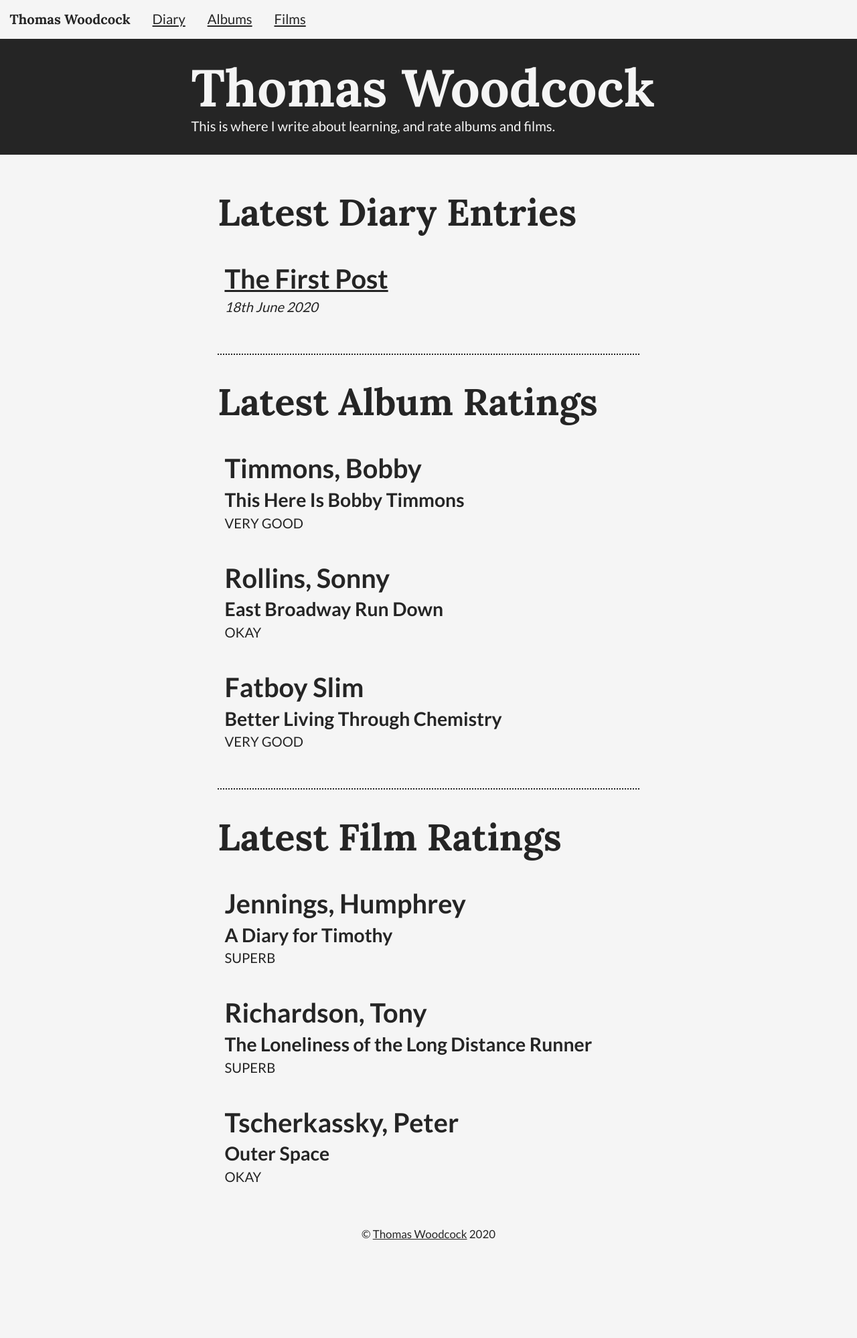
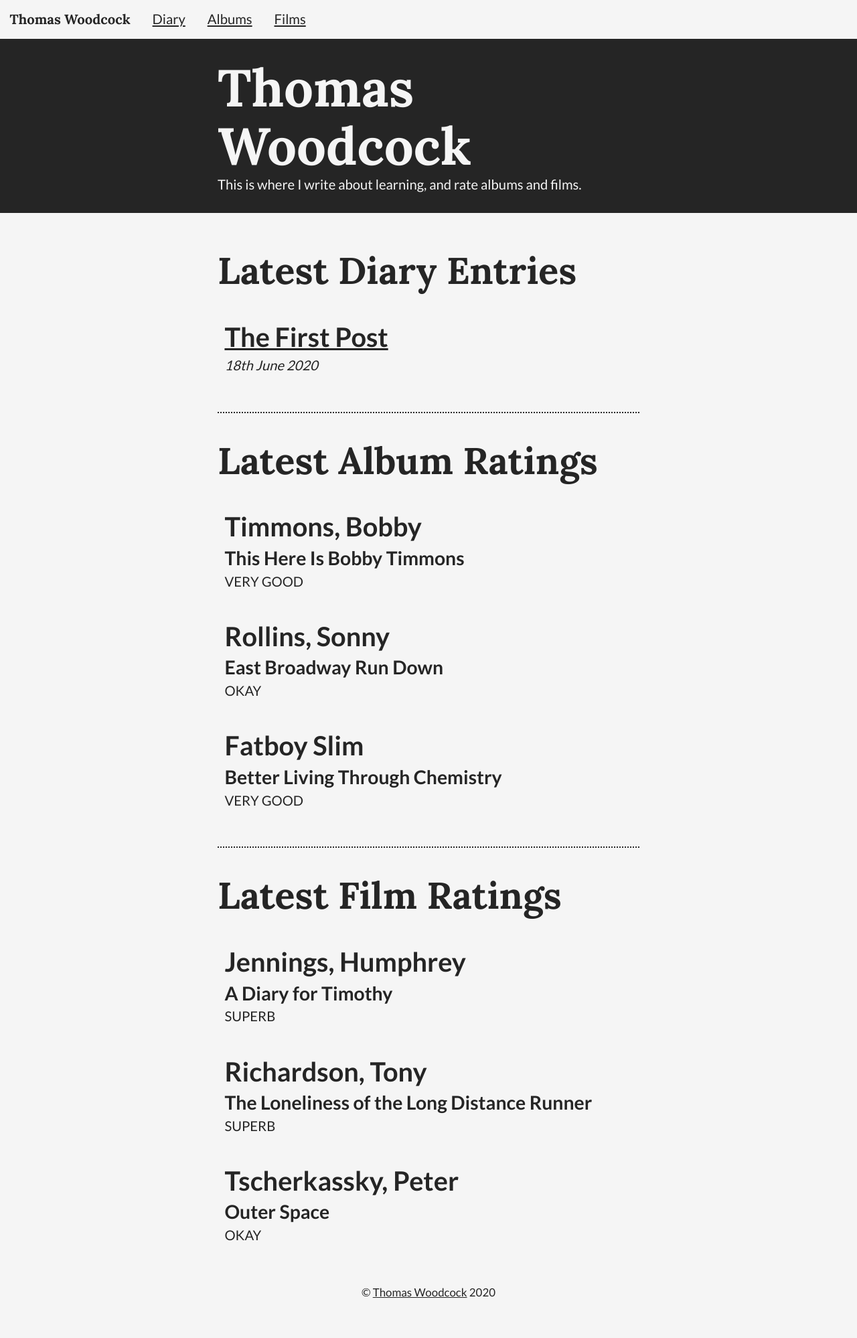
Before and after one commit to thomaswoodcock/thomaswoodcock.github.io, a Jekyll site: the page built from index.html, in a window 1280 px wide. Shown: the whole page at 67% size. Built offline with Jekyll 4.4.1, drawn with Linux system fonts in a browser that asks for light colours; before the commit the page ends 1911 px from its top, so only the background shows below that.

Commit message:
Adjusts padding

```diff
--- a/css/main.css
+++ b/css/main.css
@@ -87,11 +87,6 @@
   padding: var(--s1);
 }
 
-main > article {
-  padding-left: var(--s2);
-  padding-right: var(--s2);
-}
-
 main > article > p {
   margin-top: var(--s0);
 }
@@ -139,6 +134,8 @@
   margin-left: auto;
   margin-right: auto;
   max-width: 35rem;
+  padding-left: var(--s2);
+  padding-right: var(--s2);
 }
 
 footer {
```
